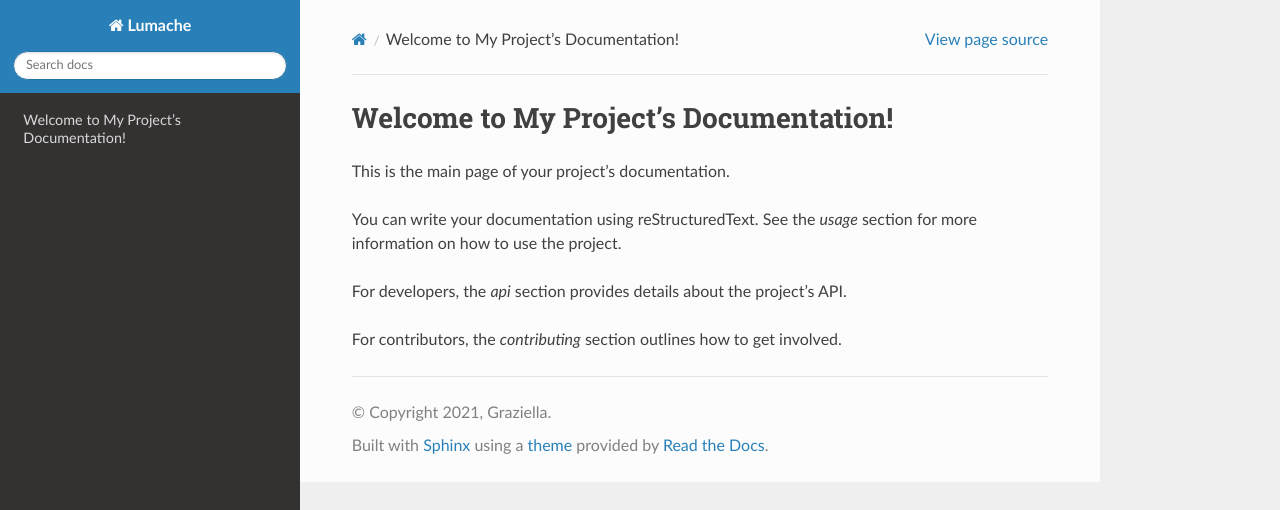
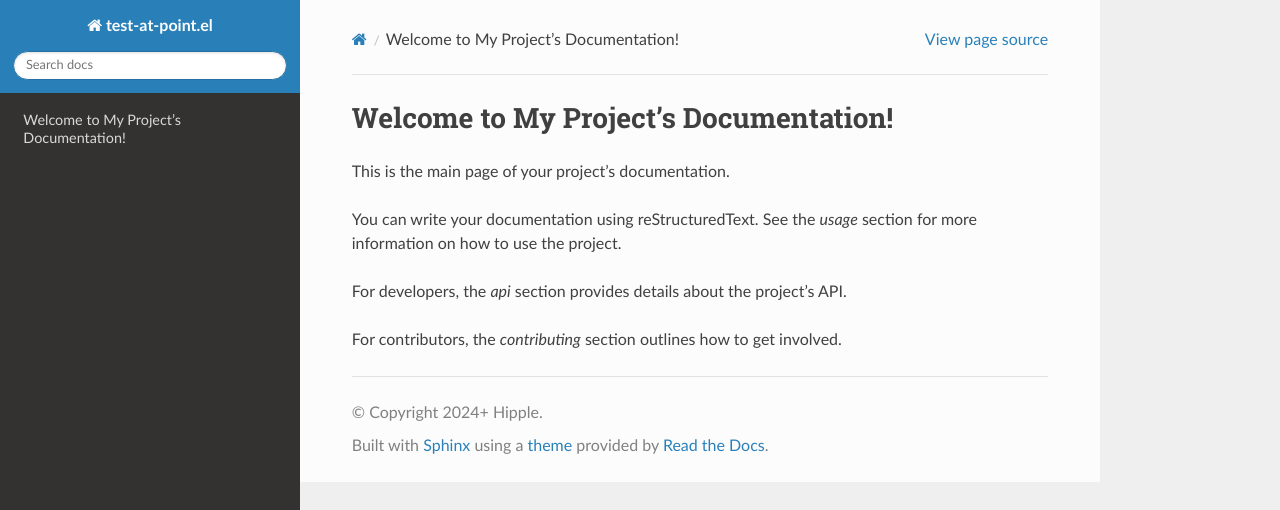
Before and after one commit to C-Hipple/test-at-point, a Sphinx documentation site: the page built from docs/source/index.rst, in a window 1280 px wide. Shown: the top 510 px of the page. Built offline with Sphinx 7.4.7 and the Read the Docs theme 3.1.0, drawn with Linux system fonts in a browser that asks for light colours; pages that are not in the unit, such as notebooks, are missing from menus.

Commit message:
conf docs updates

```diff
--- a/docs/source/conf.py
+++ b/docs/source/conf.py
@@ -2,9 +2,9 @@
 
 # -- Project information
 
-project = 'Lumache'
-copyright = '2021, Graziella'
-author = 'Graziella'
+project = 'test-at-point.el'
+copyright = '2024+ Hipple'
+author = 'C-Hipple'
 
 release = '0.1'
 version = '0.1.0'
```
